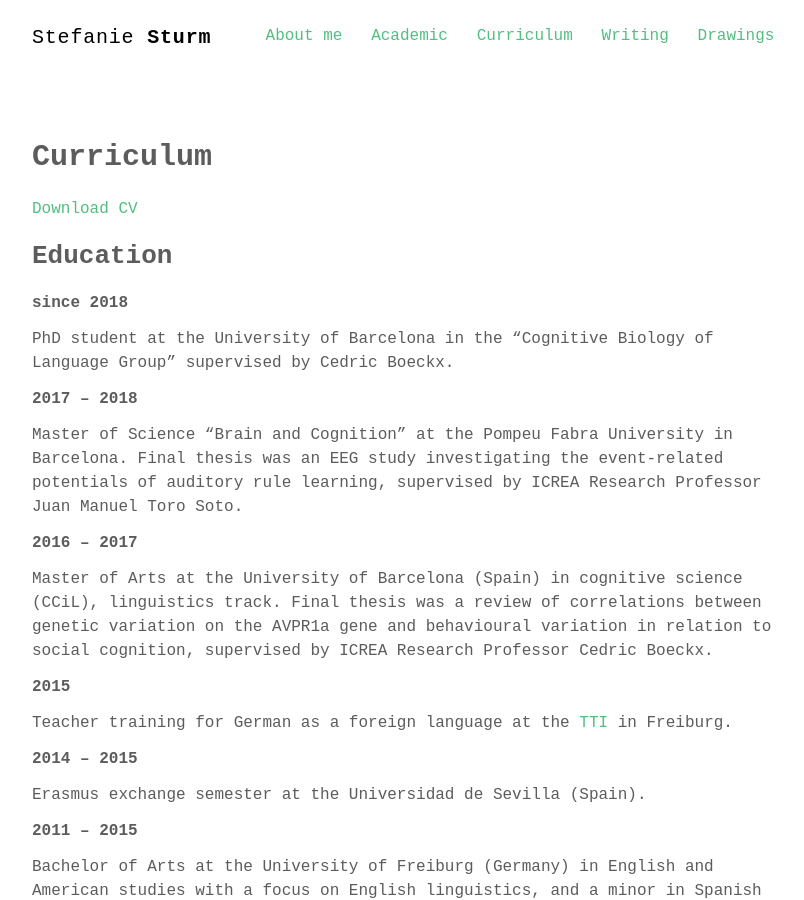
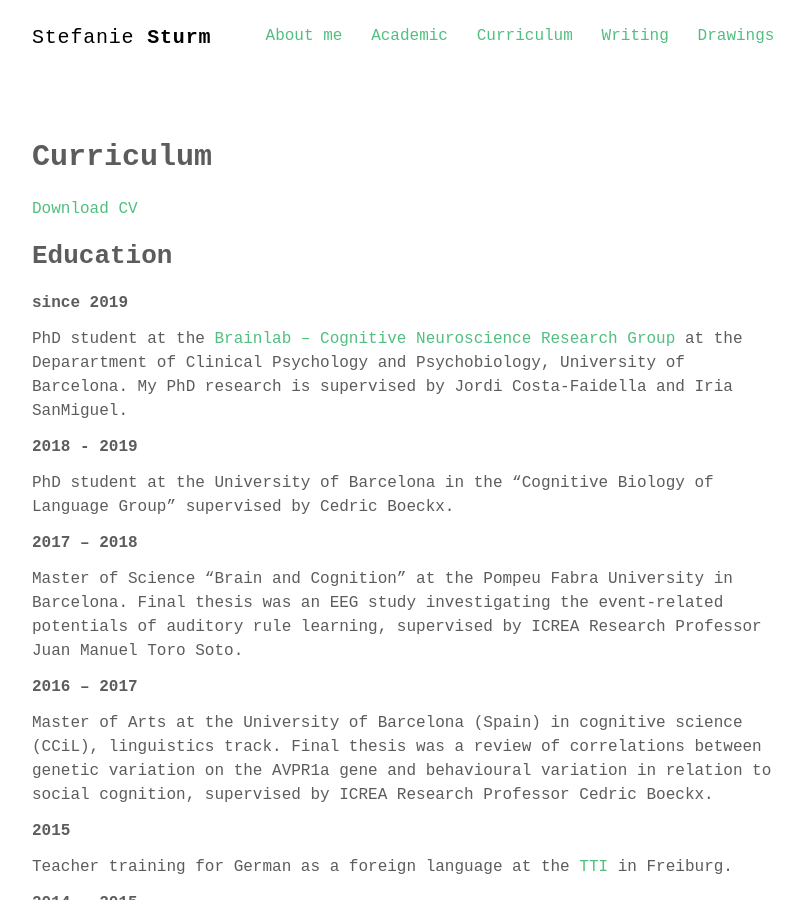
Before and after one commit to stefaniesturm/stefaniesturm.github.io, a Jekyll site: the page built from curriculum.md, in a window 1280 px wide and 900 px high. Shown: the whole window, without its empty margins (232-1036 px from the left). Built offline with Jekyll 4.4.1, drawn with Linux system fonts in a browser that asks for light colours; some web fonts are replaced.

Commit message:
Update curriculum.md

```diff
--- a/curriculum.md
+++ b/curriculum.md
@@ -8,7 +8,11 @@ permalink: /curriculum/
 
 <h2><strong>Education</strong></h2>
 
-<strong>since 2018</strong>
+<strong>since 2019</strong>
+
+PhD student at the  <a href="http://www.ub.edu/brainlab/" target="_blank">Brainlab – Cognitive Neuroscience Research Group</a> at the Deparartment of Clinical Psychology and Psychobiology, University of Barcelona. My PhD research is supervised by Jordi Costa-Faidella and Iria SanMiguel.
+
+<strong>2018 - 2019</strong>
 
 PhD student at the University of Barcelona in the "Cognitive Biology of Language Group" supervised by Cedric Boeckx.
 
```
